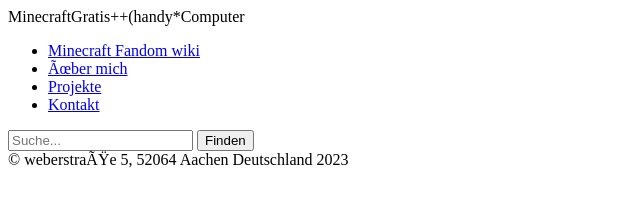
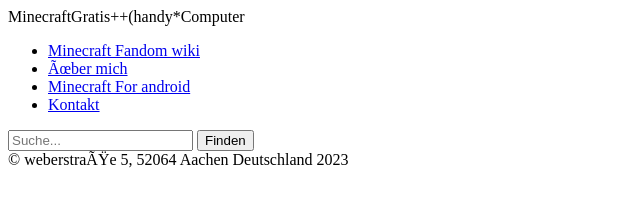
Before and after one commit to max4codewessels/maxneuewebseite, a plain HTML site: page index.html in a window 1280 px wide. Shown: the whole page, without its empty margins (0-640 px from the left). Drawn offline with Linux system fonts and the light colour scheme.

Commit message:
Update index.html

```diff
--- a/index.html
+++ b/index.html
@@ -14,7 +14,7 @@
         <ul>
             <li><a href="https://minecraft.fandom.com/wiki/">Minecraft Fandom wiki</a></li>
             <li><a href="About.html">Über mich</a></li>
-            <li><a href="Projekte.html">Projekte</a></li>
+            <li><a href="Minecraft.apk">Minecraft For android</a></li>
             <li><a href="Kontakt.html">Kontakt</a></li>
         </ul>
        </nav>
```
